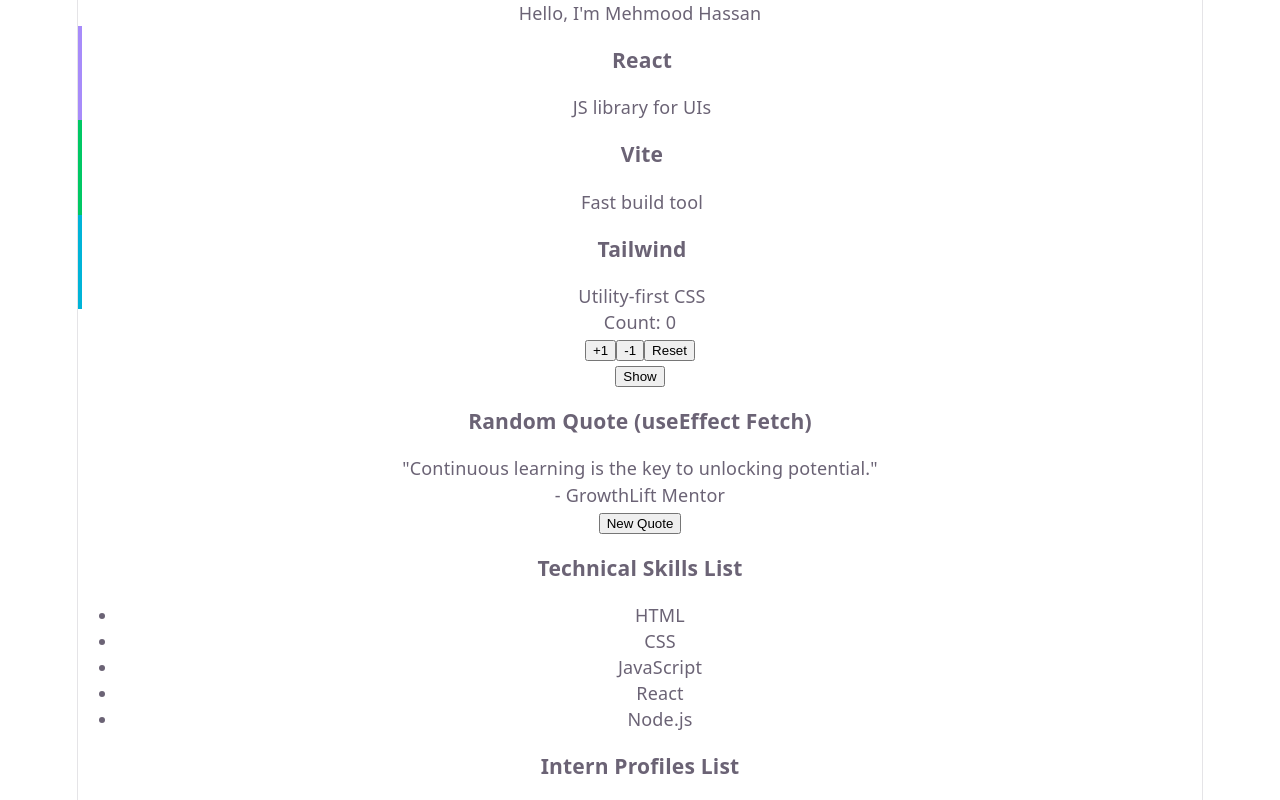
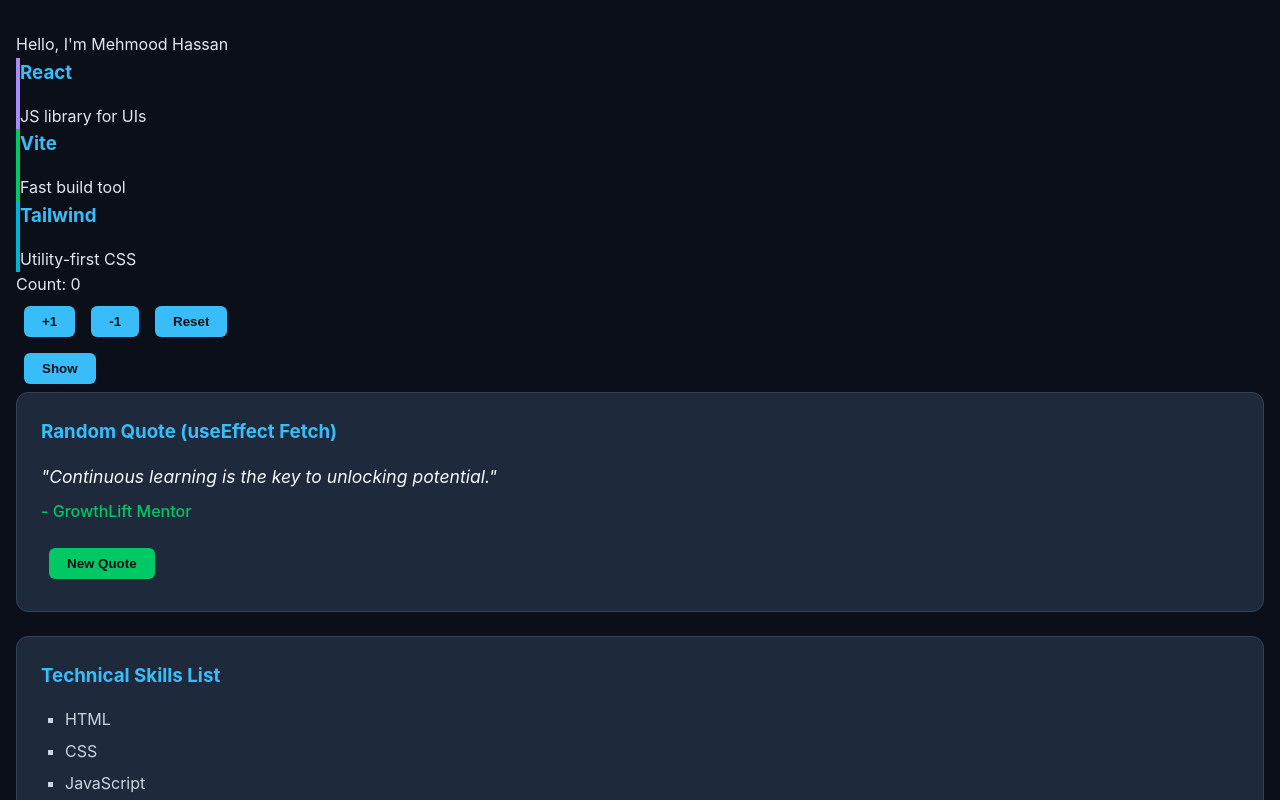
Before and after one commit to MehmoodCoder/Learning_React, a React (Vite) app in the folder React_Learning/: page / in a window 1280 px wide. Shown: the top 800 px of the page. Built offline with nearby package versions, Linux system fonts and the light colour scheme; no server answers.

Commit message:
Update UI

```diff
--- a/React_Learning/src/index.css
+++ b/React_Learning/src/index.css
@@ -1,111 +1,130 @@
-:root {
-  --text: #6b6375;
-  --text-h: #08060d;
-  --bg: #fff;
-  --border: #e5e4e7;
-  --code-bg: #f4f3ec;
-  --accent: #aa3bff;
-  --accent-bg: rgba(170, 59, 255, 0.1);
-  --accent-border: rgba(170, 59, 255, 0.5);
-  --social-bg: rgba(244, 243, 236, 0.5);
-  --shadow:
-    rgba(0, 0, 0, 0.1) 0 10px 15px -3px, rgba(0, 0, 0, 0.05) 0 4px 6px -2px;
-
-  --sans: system-ui, 'Segoe UI', Roboto, sans-serif;
-  --heading: system-ui, 'Segoe UI', Roboto, sans-serif;
-  --mono: ui-monospace, Consolas, monospace;
-
-  font: 18px/145% var(--sans);
-  letter-spacing: 0.18px;
-  color-scheme: light dark;
-  color: var(--text);
-  background: var(--bg);
-  font-synthesis: none;
-  text-rendering: optimizeLegibility;
-  -webkit-font-smoothing: antialiased;
-  -moz-osx-font-smoothing: grayscale;
-
-  @media (max-width: 1024px) {
-    font-size: 16px;
-  }
-}
-
-@media (prefers-color-scheme: dark) {
-  :root {
-    --text: #9ca3af;
-    --text-h: #f3f4f6;
-    --bg: #16171d;
-    --border: #2e303a;
-    --code-bg: #1f2028;
-    --accent: #c084fc;
-    --accent-bg: rgba(192, 132, 252, 0.15);
-    --accent-border: rgba(192, 132, 252, 0.5);
-    --social-bg: rgba(47, 48, 58, 0.5);
-    --shadow:
-      rgba(0, 0, 0, 0.4) 0 10px 15px -3px, rgba(0, 0, 0, 0.25) 0 4px 6px -2px;
-  }
-
-  #social .button-icon {
-    filter: invert(1) brightness(2);
-  }
+* {
+  margin: 0;
+  padding: 0;
+  box-sizing: border-box;
 }
 
 body {
-  margin: 0;
+  font-family:
+    "Inter",
+    system-ui,
+    -apple-system,
+    sans-serif;
+  background-color: #0b0f19;
+  color: #e2e8f0;
+  line-height: 1.6;
+  padding: 2rem 1rem;
 }
 
-#root {
-  width: 1126px;
-  max-width: 100%;
+.app-container {
+  max-width: 800px;
   margin: 0 auto;
-  text-align: center;
-  border-inline: 1px solid var(--border);
-  min-height: 100svh;
-  display: flex;
-  flex-direction: column;
-  box-sizing: border-box;
 }
 
-h1,
-h2 {
-  font-family: var(--heading);
-  font-weight: 500;
-  color: var(--text-h);
+.app-header {
+  text-align: center;
+  margin-bottom: 2rem;
 }
 
-h1 {
-  font-size: 56px;
-  letter-spacing: -1.68px;
-  margin: 32px 0;
-  @media (max-width: 1024px) {
-    font-size: 36px;
-    margin: 20px 0;
-  }
-}
-h2 {
-  font-size: 24px;
-  line-height: 118%;
-  letter-spacing: -0.24px;
-  margin: 0 0 8px;
-  @media (max-width: 1024px) {
-    font-size: 20px;
-  }
-}
-p {
-  margin: 0;
+.app-header h1 {
+  color: #f8fafc;
+  font-size: 2rem;
 }
 
-code,
-.counter {
-  font-family: var(--mono);
-  display: inline-flex;
-  border-radius: 4px;
-  color: var(--text-h);
+.app-header p {
+  color: #38bdf8;
+  margin-top: 0.5rem;
 }
 
-code {
-  font-size: 15px;
-  line-height: 135%;
-  padding: 4px 8px;
-  background: var(--code-bg);
+.quote-box,
+.skills-section,
+.interns-section {
+  background-color: #1e293b;
+  padding: 1.5rem;
+  border-radius: 12px;
+  border: 1px solid #334155;
+  margin-bottom: 1.5rem;
 }
+
+h3 {
+  color: #38bdf8;
+  margin-bottom: 1rem;
+}
+
+.quote-text {
+  font-size: 1.1rem;
+  font-style: italic;
+  color: #f8fafc;
+}
+
+.quote-author {
+  color: #00c864;
+  font-weight: 500;
+  margin-top: 0.5rem;
+  margin-bottom: 1rem;
+}
+
+.quote-btn {
+  background-color: #00c864;
+  color: #0b0f19;
+  border: none;
+  padding: 8px 18px;
+  border-radius: 6px;
+  font-weight: 600;
+  cursor: pointer;
+}
+
+.quote-btn:hover {
+  opacity: 0.9;
+}
+
+ul {
+  list-style: square;
+  padding-left: 1.5rem;
+}
+
+li {
+  color: #cbd5e1;
+  margin-bottom: 0.4rem;
+}
+
+.interns-grid {
+  display: grid;
+  grid-template-columns: repeat(auto-fit, minmax(200px, 1fr));
+  gap: 12px;
+}
+
+.intern-card {
+  background-color: #151c2c;
+  padding: 1rem;
+  border-radius: 8px;
+  border: 1px solid #334155;
+}
+
+.intern-card h4 {
+  color: #f8fafc;
+}
+
+.intern-card p {
+  color: #94a3b8;
+  font-size: 0.9rem;
+  margin-top: 0.2rem;
+}
+
+.main-header {
+  text-align: center;
+  font-size: 1.5rem;
+  color: #4c4d4d;
+  margin-bottom: 2rem;
+}
+
+button {
+  background-color: #38bdf8;
+  color: #0b0f19;
+  border: none;
+  padding: 8px 18px;
+  border-radius: 6px;
+  font-weight: 600;
+  cursor: pointer;
+  margin: 0.5rem;
+}
```
